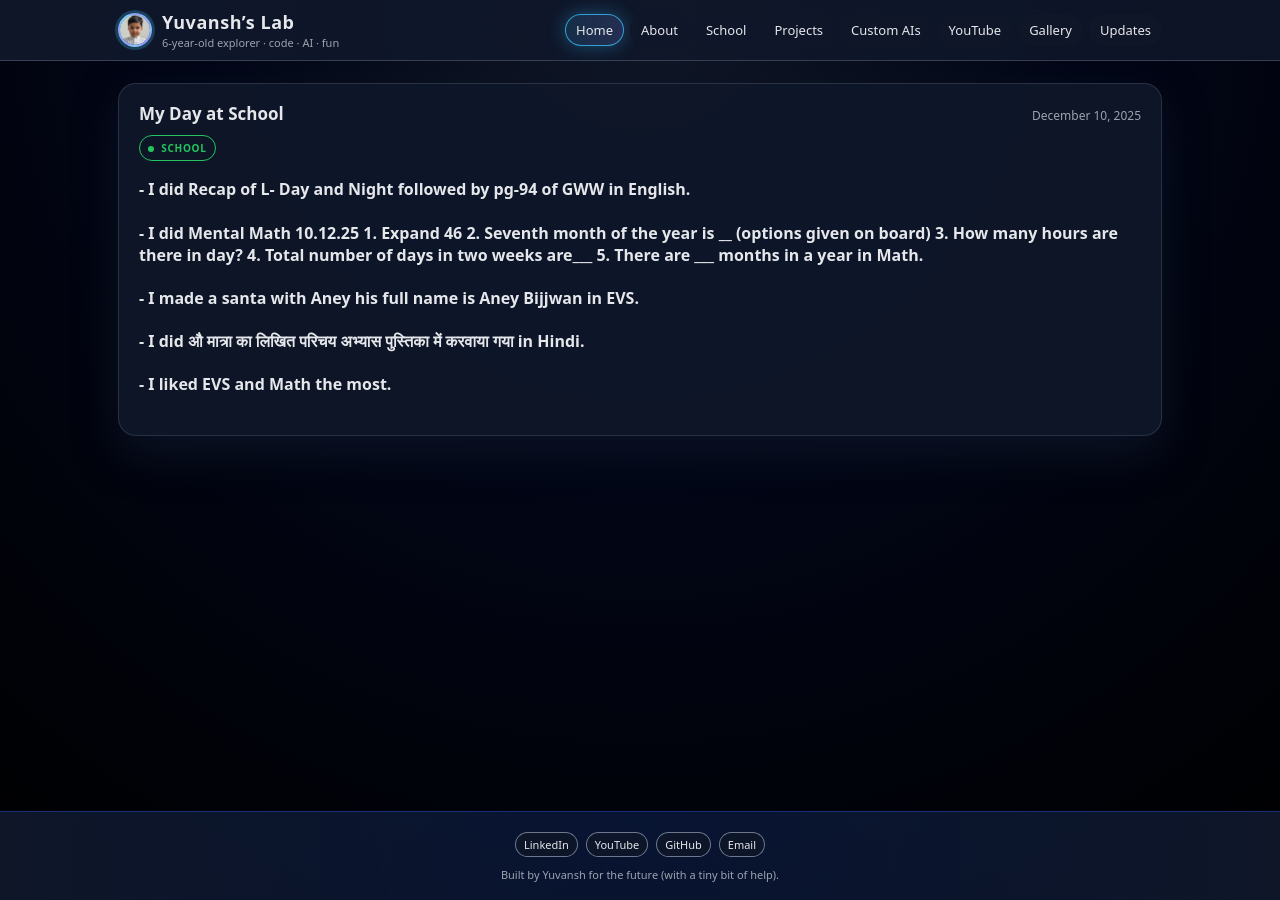
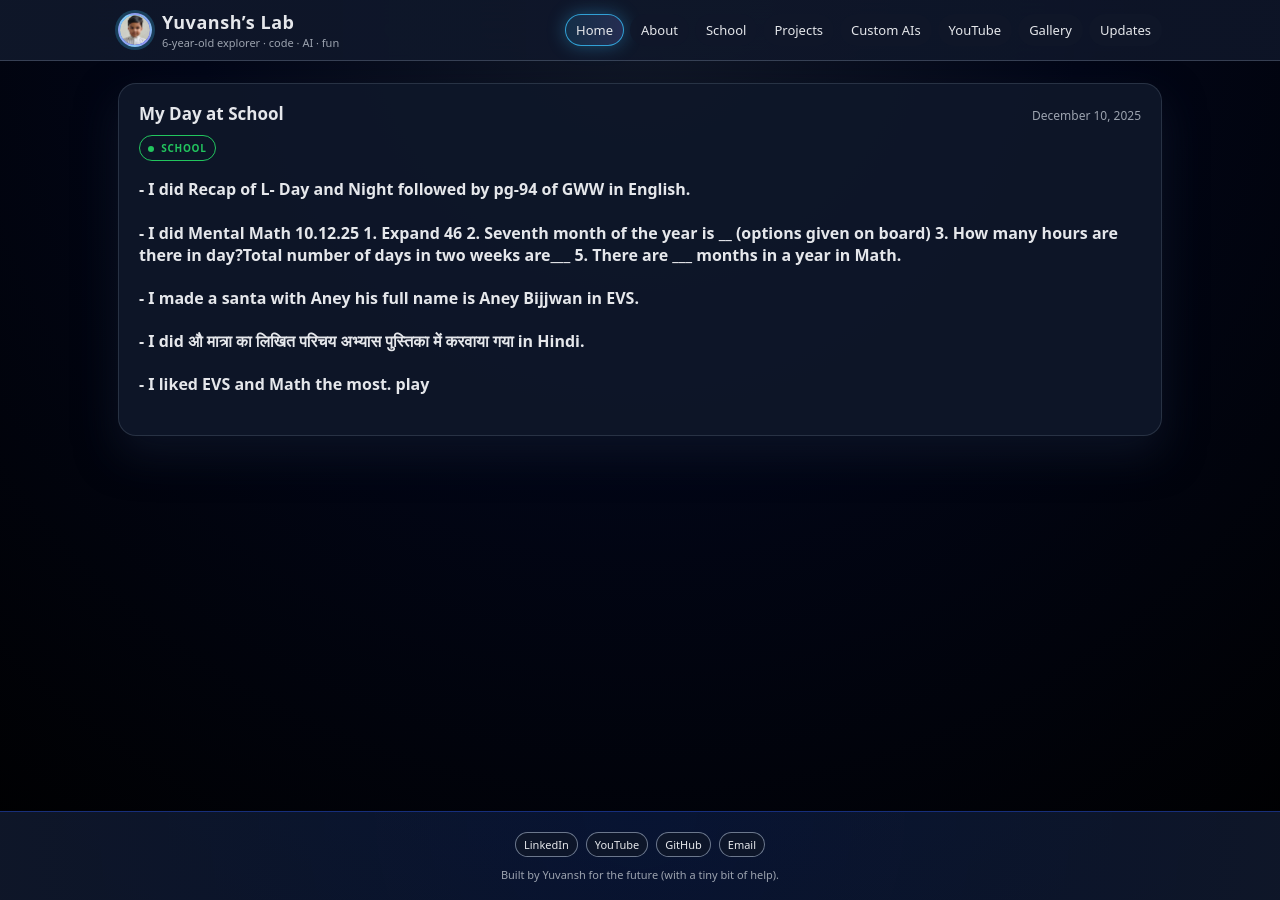
Before and after one commit to varunjain79/yuvansh.github.io, a Jekyll site: the page built from _posts/2025-12-10-my-day-at-school.md, in a window 1280 px wide. Built offline with Jekyll 4.4.1, drawn with Linux system fonts in a browser that asks for light colours.

Commit message:
Update 2025-12-10-my-day-at-school.md

```diff
--- a/_posts/2025-12-10-my-day-at-school.md
+++ b/_posts/2025-12-10-my-day-at-school.md
@@ -4,7 +4,7 @@ category: school
 ---
 
 #### - I did Recap of L- Day and Night followed by pg-94 of GWW in English.
-#### - I did Mental Math 10.12.25 1. Expand 46 2. Seventh month of the year is ______ (options given on board) 3. How many hours are there in day? 4. Total number of days in two weeks are_____ 5. There are _____ months in a year  in Math.
+#### - I did Mental Math 10.12.25 1. Expand 46 2. Seventh month of the year is ______ (options given on board) 3. How many hours are there in day?Total number of days in two weeks are_____ 5. There are _____ months in a year  in Math.
 #### - I made a santa with Aney his full name is Aney Bijjwan in EVS.
 #### - I did औ मात्रा का लिखित परिचय अभ्यास पुस्तिका में करवाया गया in Hindi.
-#### - I liked EVS and Math the most.
+#### - I liked EVS and Math the most. play
```
